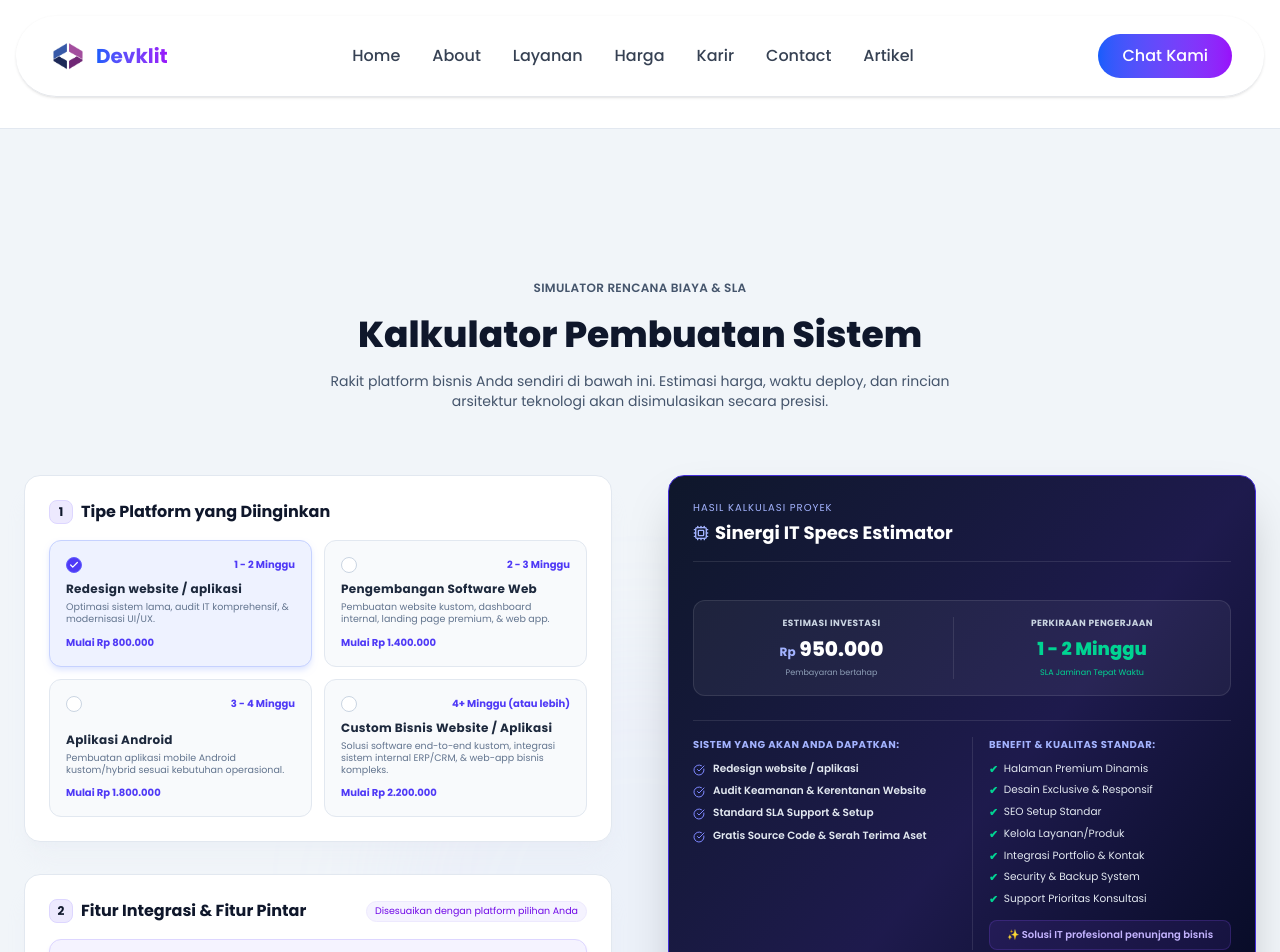
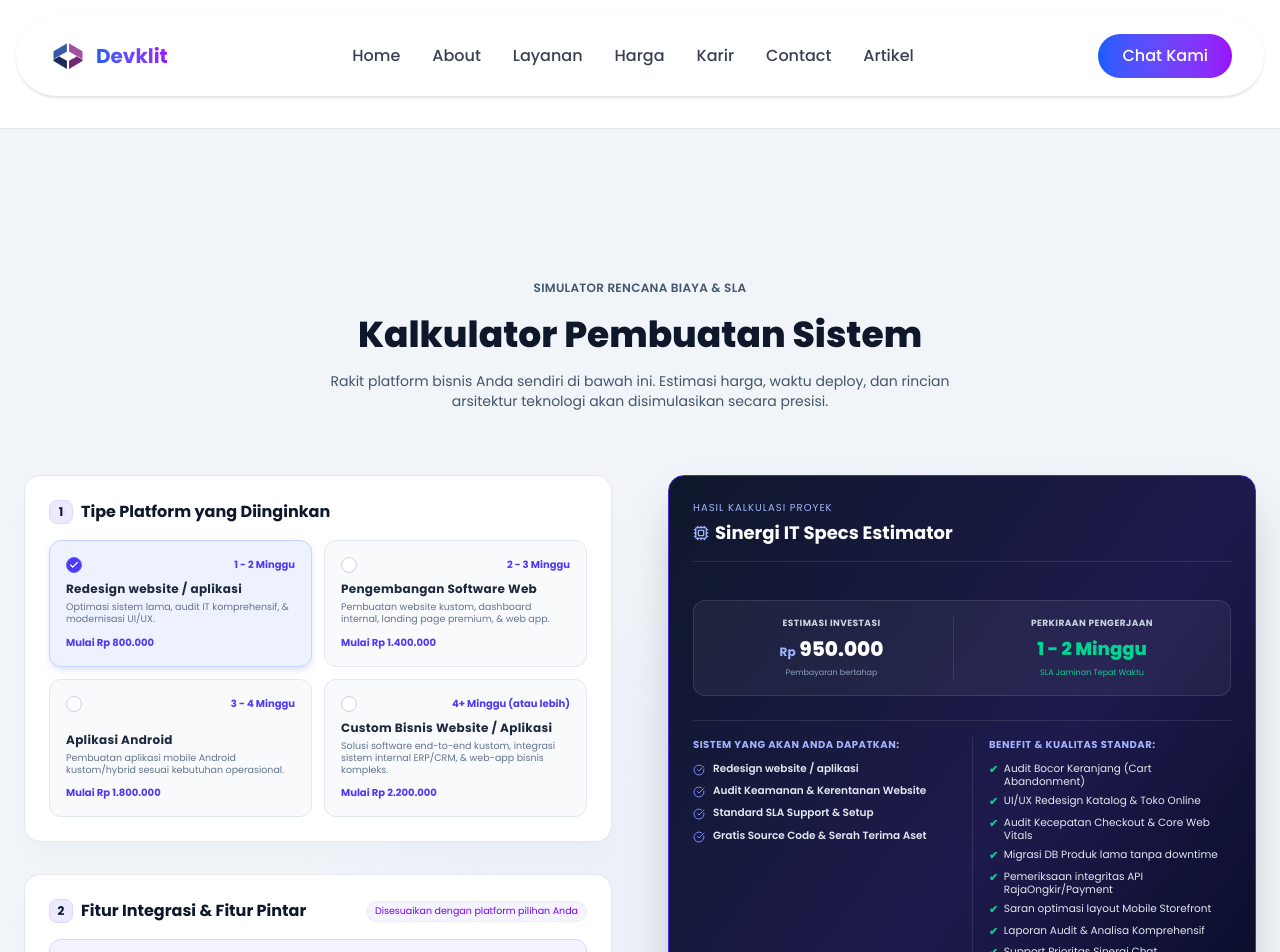
Before and after one commit to arishanzo/devklit_fe, a Next.js app: page /harga in a window 1280 px wide. Shown: the top 952 px of the page. Built offline with nearby package versions, Linux system fonts and the light colour scheme.

Commit message:
Update page.tsx

```diff
--- a/app/(landing)/harga/page.tsx
+++ b/app/(landing)/harga/page.tsx
@@ -115,7 +115,7 @@ export default function InteractiveCalculator() {
   }, [companyName, referenceLink, calculatedSpecs.price, calculatedSpecs.days]);
 
 
- const { dynamicBenefits } = DynamicUseMemo(targetIndustry ,  activePlatformId);
+ const { dynamicBenefits } = DynamicUseMemo({targetIndustry ,  activePlatformId});
   const revealHeader = useReveal();
   const revealStep1 = useReveal();
   const revealStep2 = useReveal();
```
